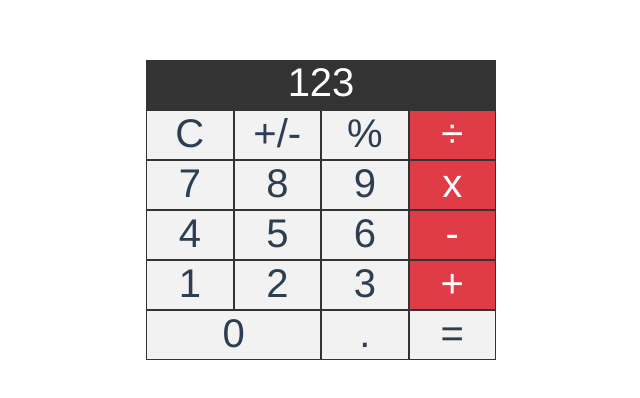
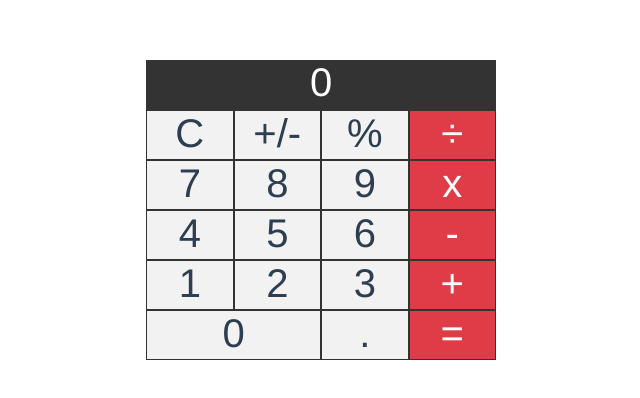
Before and after one commit to rvelizs/Workshop-Vue, a Vue app in the folder calculadora-app/: page / in a window 1280 px wide. Shown: the top 398 px of the page, without its empty margins (319-959 px from the left). Built offline with nearby package versions, Linux system fonts and the light colour scheme.

Commit message:
desarrollo de la unión de los números

```diff
--- a/calculadora-app/src/components/Calculadora.vue
+++ b/calculadora-app/src/components/Calculadora.vue
@@ -1,25 +1,25 @@
 <template>
   <div class="calculadora">
-    <div class="display">{{valorActual || '0'}}</div>
+    <div class="display">{{valorCorriente || '0'}}</div>
     <div v-on:click="limpiar" class="button">C</div>
     <div v-on:click="signo" class="button">+/-</div>
     <div v-on:click="porcentaje" class="button">%</div>
     <div v-on:click="n" class="button operator">÷</div>
-    <div v-on:click="n" class="button">7</div>
-    <div v-on:click="n" class="button">8</div>
-    <div v-on:click="n" class="button">9</div>
+    <div v-on:click="juntarNumeros('7')" class="button">7</div>
+    <div v-on:click="juntarNumeros('8')" class="button">8</div>
+    <div v-on:click="juntarNumeros('9')" class="button">9</div>
     <div v-on:click="n" class="button operator">x</div>
-    <div v-on:click="n" class="button">4</div>
-    <div v-on:click="n" class="button">5</div>
-    <div v-on:click="n" class="button">6</div>
+    <div v-on:click="juntarNumeros('4')" class="button">4</div>
+    <div v-on:click="juntarNumeros('5')" class="button">5</div>
+    <div v-on:click="juntarNumeros('6')" class="button">6</div>
     <div v-on:click="n" class="button operator">-</div>
-    <div v-on:click="n" class="button">1</div>
-    <div v-on:click="n" class="button">2</div>
-    <div v-on:click="n" class="button">3</div>
+    <div v-on:click="juntarNumeros('1')" class="button">1</div>
+    <div v-on:click="juntarNumeros('2')" class="button">2</div>
+    <div v-on:click="juntarNumeros('3')" class="button">3</div>
     <div v-on:click="n" class="button operator">+</div>
-    <div v-on:click="n" class="button zero">0</div>
+    <div v-on:click="juntarNumeros('0')" class="button zero">0</div>
     <div v-on:click="n" class="button">.</div>
-    <div v-on:click="n" class="button">=</div>
+    <div v-on:click="n" class="button operator"> = </div>
   </div>
 </template>
 
@@ -43,8 +43,16 @@ export default {
     porcentaje () {
       this.valorActual = `${parseFloat(this.valorActual) / 100}`
     },
+    juntarNumeros (numero) {
+      if (this.operatorClick) {
+        this.valorCorriente = numero;
+        this.operatorClick = false;
+      }
+
+      this.valorCorriente = `${this.valorCorriente}${numero}`;
+    },
     n () {
-      this.valorActual = true
+      this.valorCorriente = true
     }
   }
 }
@@ -60,9 +68,9 @@ export default {
   font-size: 40px;
 }
 .display {
-    grid-column: 1 / 5;
-    background-color: #333;
-    color: #fff;
+  grid-column: 1 / 5;
+  background-color: #333;
+  color: #fff;
 }
 .zero {
   grid-column: 1 / 3;
```
